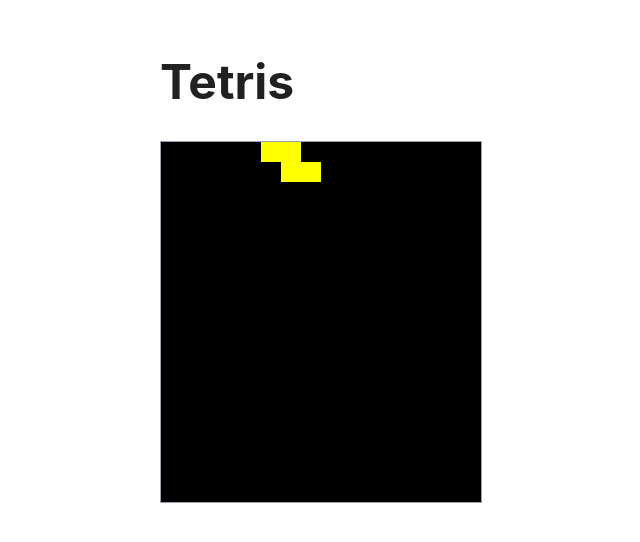
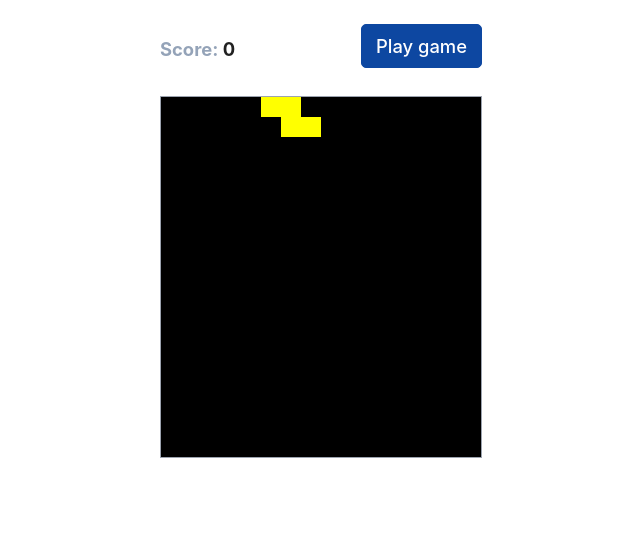
Before and after one commit to dagamdev/tetrids, a React (Vite) app: page / in a window 1280 px wide. Shown: the top 542 px of the page, without its empty margins (319-959 px from the left). Built offline with nearby package versions, Linux system fonts and the light colour scheme.

Commit message:
Add states & Add star game button and play again button

```diff
--- a/src/App.tsx
+++ b/src/App.tsx
@@ -1,12 +1,32 @@
-import './App.css'
 import Canvas from './components/canvas'
+import { useState } from 'react'
+import type { GameStatus } from './types'
 
-function App() {
+function App () {
+  const [gameStatus, setGameStatus] = useState<GameStatus>('before')
+  const [score, setScore] = useState(0)
+
+  const handleClick = () => {
+    setGameStatus('started')
+    setScore(0)
+  }
 
   return (
     <>
-      <h1>Tetris</h1>
-      <Canvas />
+      <section className='tetris'>
+        <header>
+          <strong>Score: <span>{score}</span></strong>
+          {gameStatus === 'finished'
+            ? <em>End of the game</em>
+            : gameStatus === 'started' && <em>Game in progress</em>
+          }
+          {gameStatus === 'before'
+            ? <button onClick={handleClick}>Play game</button>
+            : gameStatus === 'finished' && <button onClick={handleClick}>Play again</button>
+          }
+        </header>
+        <Canvas {...{setScore, gameStatus, setGameStatus}} />
+      </section>
     </>
   )
 }
```
